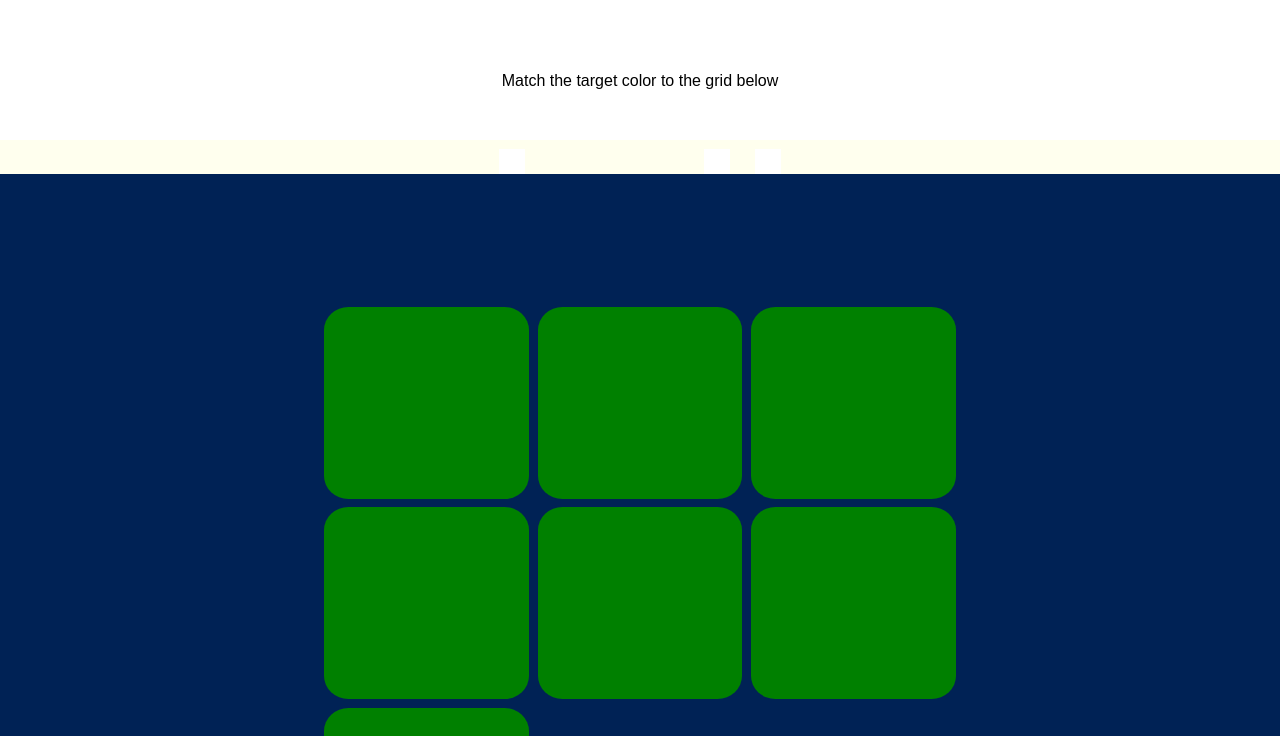
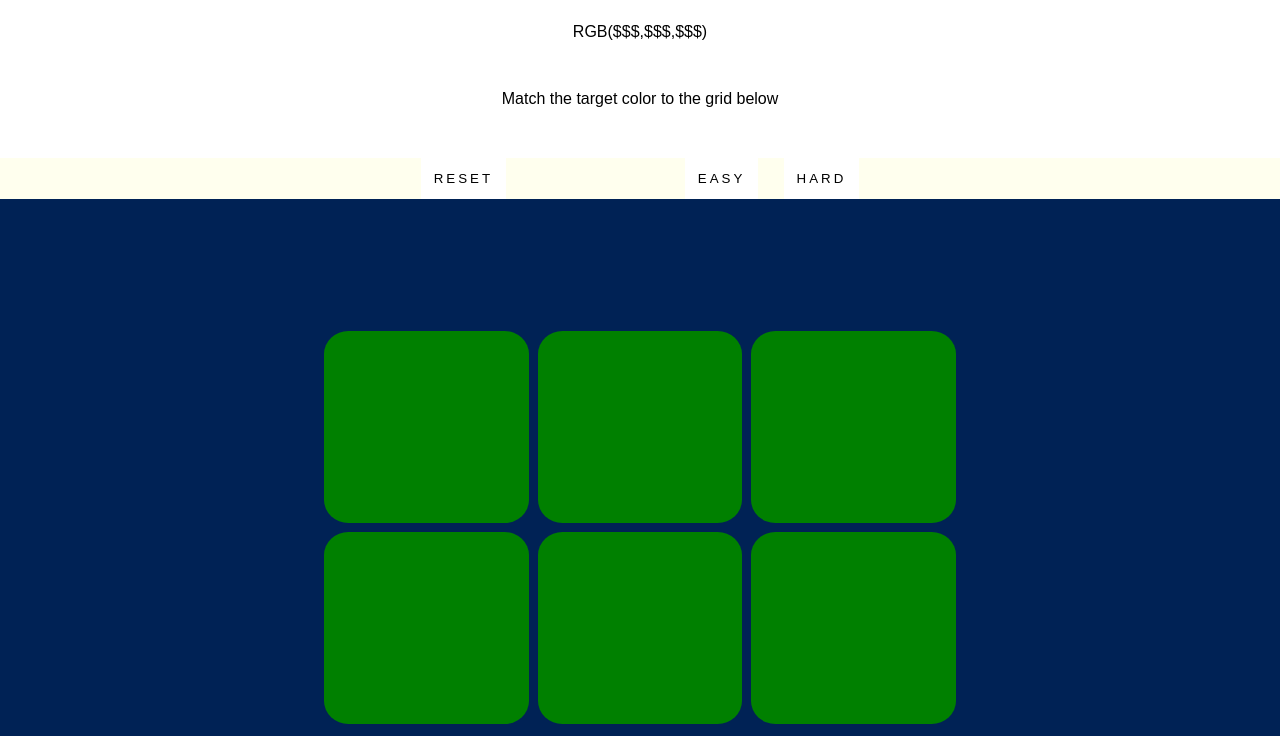
Before and after one commit to joaquinfox/JavaScript-Projects, a plain HTML site: page color_game/index.html in a window 1280 px wide. Shown: the part 64-800 px from the top of the page. Drawn offline with Linux system fonts and the light colour scheme.

Commit message:
Update index.html

```diff
--- a/color_game/index.html
+++ b/color_game/index.html
@@ -8,14 +8,13 @@
   <body>
       <header>
         <h1>The Color Picker Game</h1>
-        <p id='targetColorDisplay'></p>
+        <p id='targetColorDisplay'>RGB($$$,$$$,$$$)</p>
         <p>Match the target color to the grid below </p>
       </header>
-      <div id='stripe'><button id='reset'></button><span id='userMsg'></span><button id='easy'></button><button id='hard'></button> </div>
+      <div id='stripe'><button id='reset'>reset</button><span id='userMsg'></span><button id='easy'>easy</button><button id='hard'>hard</button> </div>
       <main>
         <section id='gameBoard'>
           <div id='colorGrid'>
-            <div class='oneColor'></div>
             <div class='oneColor'></div>
             <div class='oneColor'></div>
             <div class='oneColor'></div>
```
